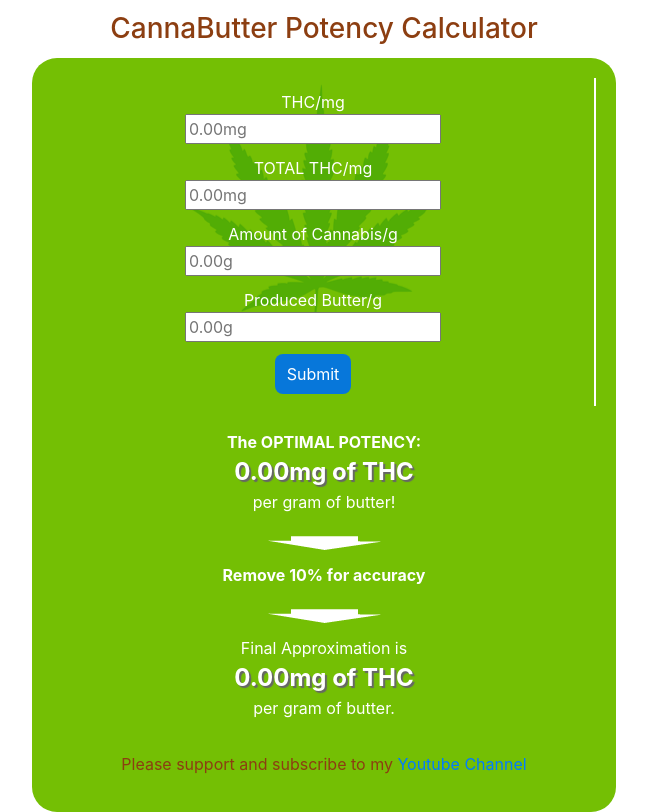
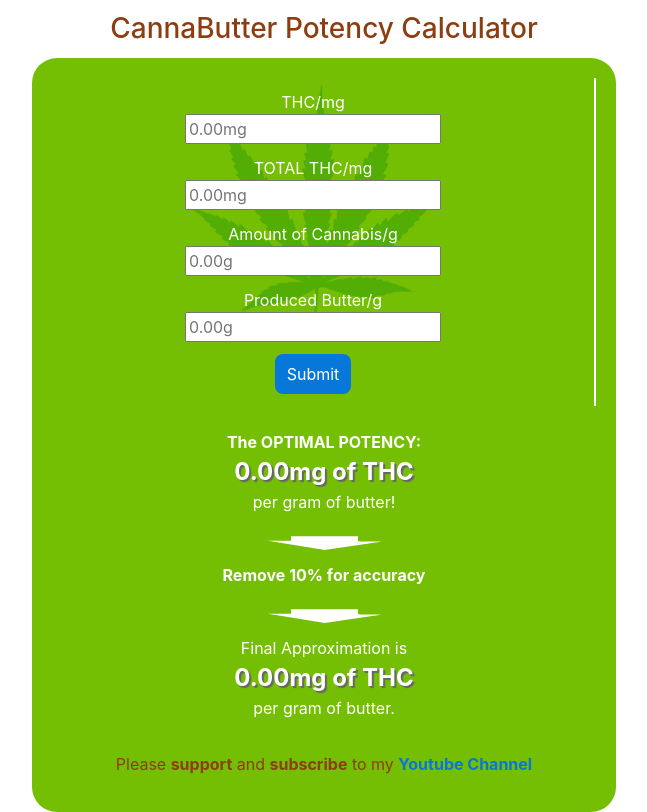
Before and after one commit to desbiensa/CannaButter-Potency-Calculator, a React (Create React App) app: page / in a window 1280 px wide. Shown: the whole page, without its empty margins (316-963 px from the left). Built offline with nearby package versions, Linux system fonts and the light colour scheme.

Commit message:
fine tuning

```diff
--- a/src/Components/Calculator.js
+++ b/src/Components/Calculator.js
@@ -105,7 +105,7 @@ const Calculator = () => {
                         </div>
                     </div>
                     <div className='footNote'>
-                    <p>Please support and subscribe to my <a href='http://www.youtube.com/channel/UC627LnTjnTPFwITyWguF0tg?sub_confirmation=1' target='_blank'>Youtube Channel</a></p>
+                    <p>Please <b>support</b> and <b>subscribe</b> to my <b><a href='http://www.youtube.com/channel/UC627LnTjnTPFwITyWguF0tg?sub_confirmation=1' target='_blank' rel='noreferrer' className='linkY'>Youtube Channel</a></b></p>
                     </div>
 
             </section>
--- a/src/Components/Calculator.scss
+++ b/src/Components/Calculator.scss
@@ -82,8 +82,9 @@ $dang: #8c3e11;
     text-shadow: 2px 2px 1px #666;
 }
 
-a.footNote {
-    font-weight: bold;
+.linkY {
+    white-space: nowrap;
+    color: $prim;
 }
 
 .footNote {
```
Also changed, not shown: 1 other file (tests, documents, lock files or other folders).
